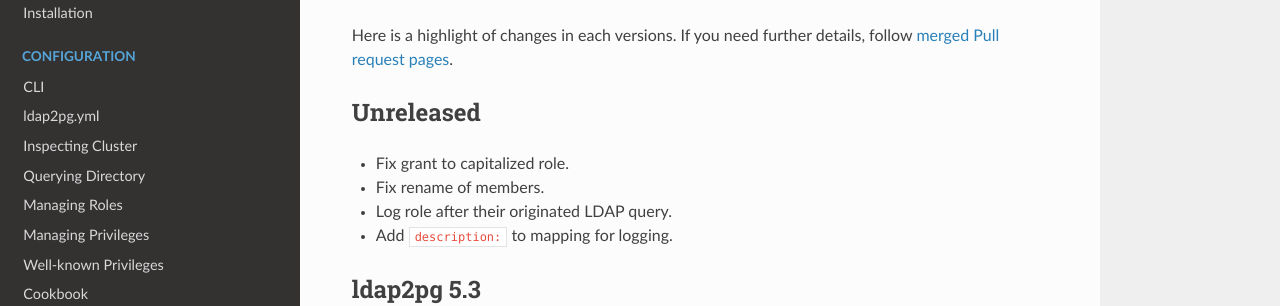
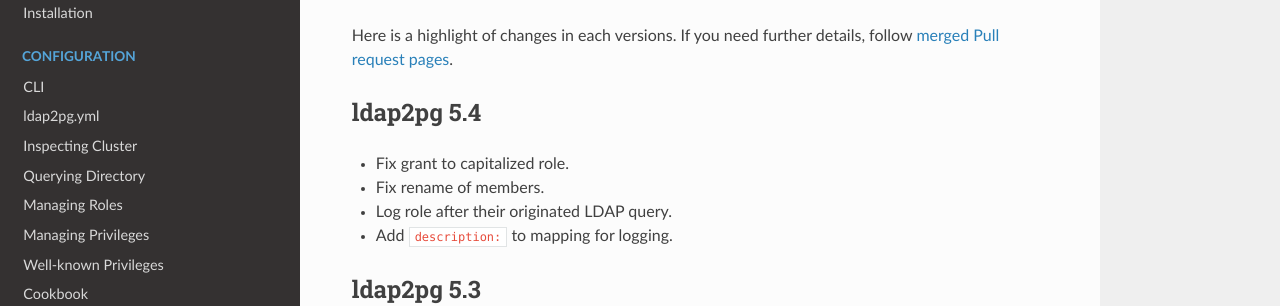
Before and after one commit to dalibo/ldap2pg, an MkDocs documentation site: the page built from docs/changelog.md, in a window 1280 px wide and 900 px high. Shown: the part 136-442 px from the top of the window. Built offline with MkDocs 1.6.1, drawn with Linux system fonts in a browser that asks for light colours; nearby versions of some CDN libraries.

Commit message:
Version 5.4

```diff
--- a/docs/changelog.md
+++ b/docs/changelog.md
@@ -7,7 +7,7 @@
 pages](https://github.com/dalibo/ldap2pg/pulls?utf8=%E2%9C%93&q=is%3Apr%20is%3Amerged).
 
 
-# Unreleased
+# ldap2pg 5.4
 
 - Fix grant to capitalized role.
 - Fix rename of members.
--- a/setup.py
+++ b/setup.py
@@ -17,7 +17,7 @@
 
 setup(
     name='ldap2pg',
-    version='5.3',
+    version='5.4',
     description='Manage PostgreSQL roles and privileges from YAML or LDAP',
     url='https://labs.dalibo.com/ldap2pg',
     project_urls={
```
